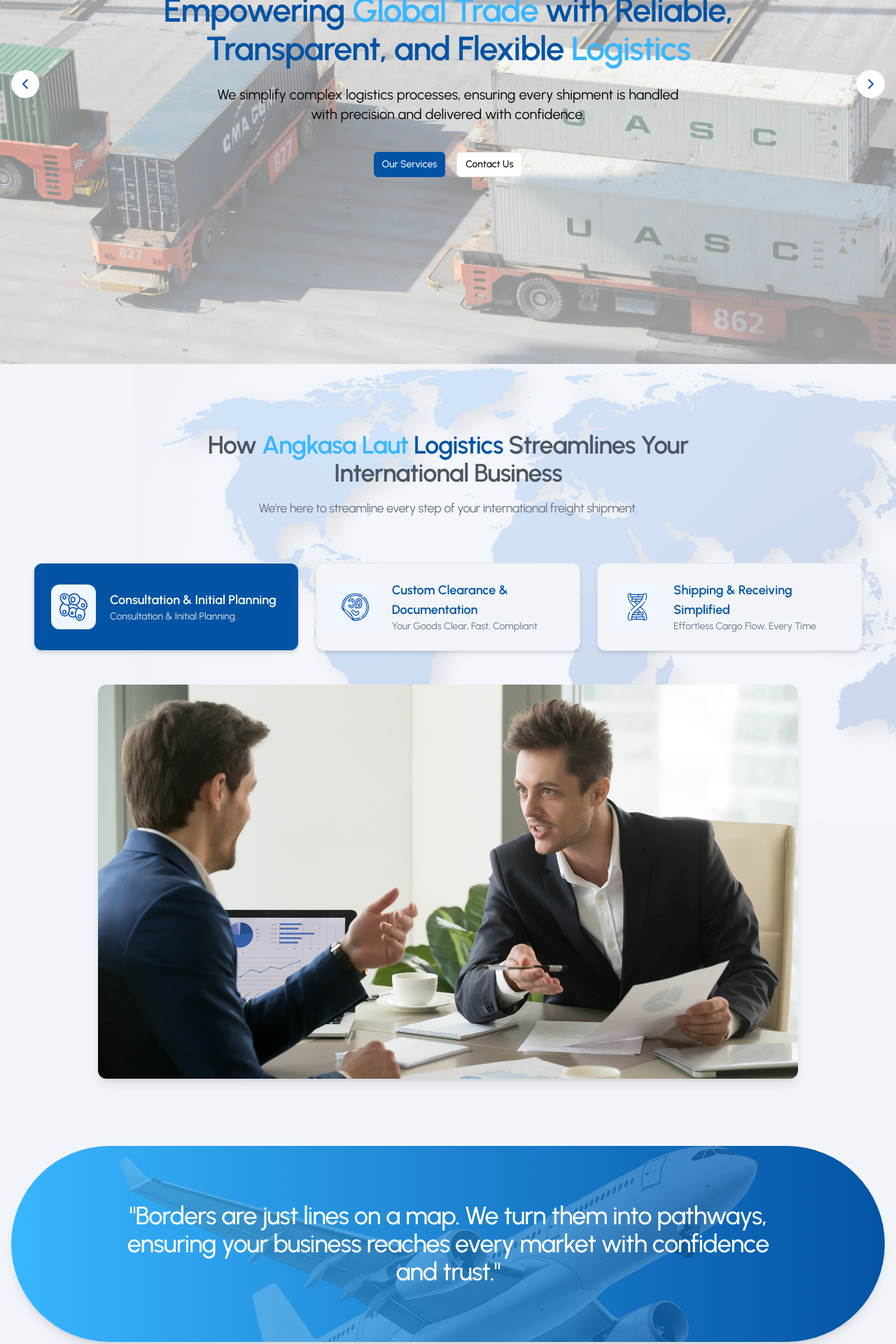
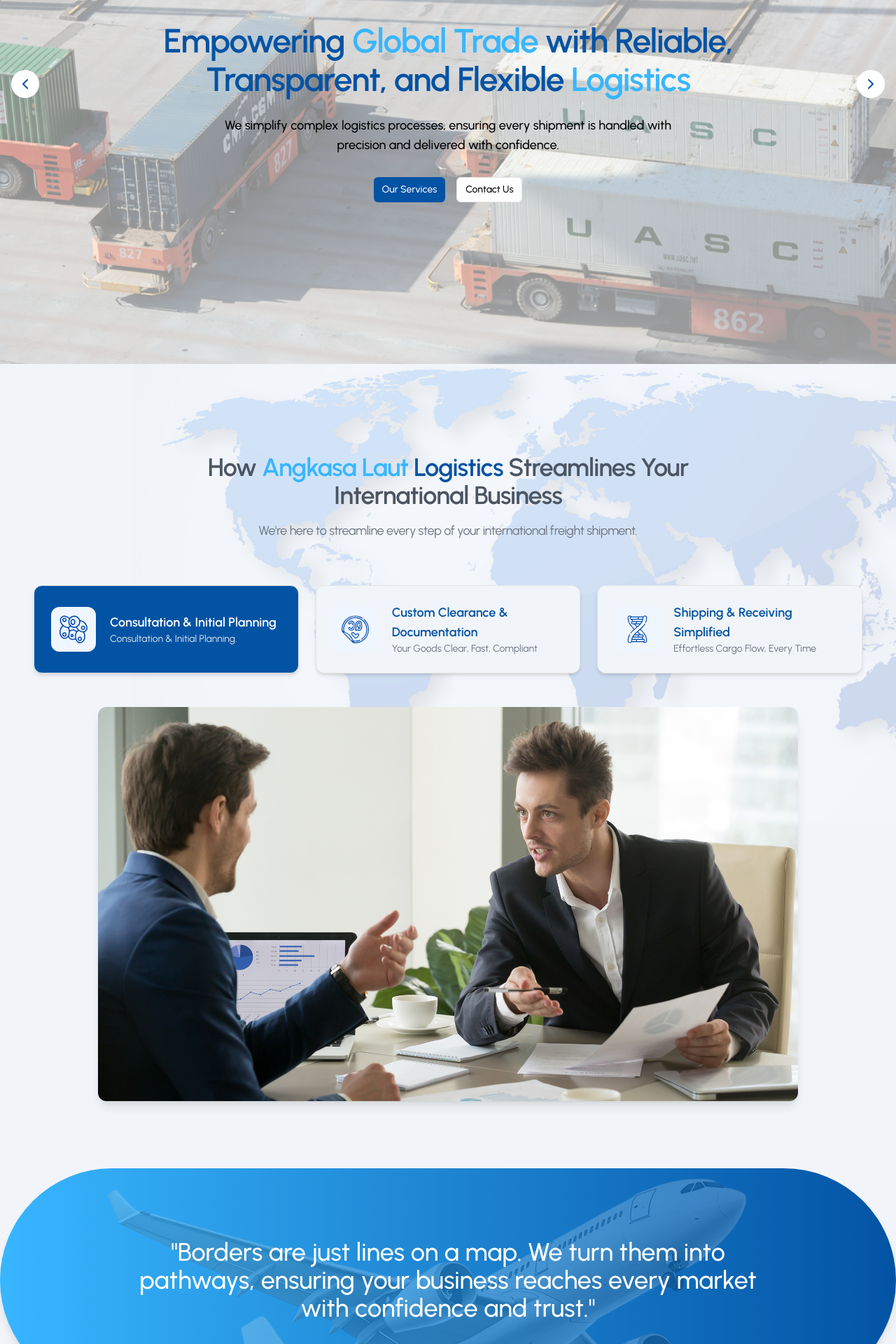
Before and after one commit to PT-Angkasa-Laut-Logistics/PT-Angkasa-Laut-Logistics, a Next.js app: page / in a window 1280 px wide. Shown: the part 280-2200 px from the top of the page at 70% size. Built offline with nearby package versions, Linux system fonts and the light colour scheme.

Commit message:
Memperbaiki tampilan pada Hero, Feature dan Quotes section

```diff
--- a/components/home/features-section.tsx
+++ b/components/home/features-section.tsx
@@ -96,7 +96,7 @@
           transition={{ duration: 0.5 }}
           className="mx-auto mb-16 max-w-3xl text-center"
         >
-          <h2 className="mb-4 text-xl font-semibold tracking-tight text-gray-600 sm:text-4xl">
+          <h2 className="mb-4 mt-8 text-xl font-semibold tracking-tight text-gray-600 sm:text-4xl">
             How <span className="text-aqua">Angkasa Laut</span>{" "}
             <span className="text-cobalt">Logistics</span> Streamlines Your
             International Business
--- a/components/home/hero-section.tsx
+++ b/components/home/hero-section.tsx
@@ -131,12 +131,12 @@
             transition={{ duration: 0.5 }}
             className="text-center"
           >
-            <h1 className="mb-6 text-4xl font-semibold tracking-tight text-cobalt sm:text-4xl md:text-5xl/[1.15]">
+            <h1 className="mb-6 mt-20 text-3xl font-semibold tracking-tight text-cobalt sm:text-4xl md:text-5xl/[1.15]">
               Empowering <span className="text-aqua">Global Trade</span> with
               Reliable, <br /> Transparent, and Flexible{" "}
               <span className="text-aqua">Logistics</span>
             </h1>
-            <p className="mx-auto mb-10 max-w-2xl text-sm text-black md:text-xl">
+            <p className="mx-auto mb-8 max-w-2xl text-sm font-medium text-black md:text-lg">
               We simplify complex logistics processes, ensuring every shipment
               is handled with precision and delivered with confidence.
             </p>
@@ -146,7 +146,7 @@
               transition={{ duration: 0.5, delay: 0.2 }}
               className="gap-2 space-x-4 max-md:flex max-md:flex-col"
             >
-              <Link href="/products">
+              <Link href="/services">
                 <Button
                   size="sm"
                   className="bg-cobalt font-medium hover:bg-cobalt/80 dark:text-white max-md:text-sm"
--- a/components/home/quotes-section.tsx
+++ b/components/home/quotes-section.tsx
@@ -5,8 +5,8 @@
 
 export default function QuotesSection() {
   return (
-    <section className="mb-10 dark:bg-slate-950">
-      <div className="container mx-auto px-4">
+    <section className="mb-14 dark:bg-slate-950">
+      <div className="container mx-auto">
         <motion.div
           initial={{ opacity: 0, y: 20 }}
           whileInView={{ opacity: 1, y: 0 }}
@@ -14,15 +14,15 @@
           transition={{ duration: 0.5 }}
           className="mx-auto max-w-7xl text-center"
         >
-          <div className="relative w-full overflow-y-hidden rounded-lg bg-gradient-to-r from-aqua to-cobalt py-10 shadow-lg sm:rounded-full sm:px-[150px] sm:py-20">
+          <div className="relative w-full overflow-y-hidden rounded-lg bg-gradient-to-r from-aqua to-cobalt shadow-lg sm:rounded-full sm:px-[150px] sm:py-20">
             <Image
               src="/images/plane-home.png"
               alt="Background image"
               width={100}
               height={100}
-              className="absolute top-0 mx-auto h-[450px] w-[960px] object-cover opacity-20"
+              className="absolute top-0 mx-auto h-[480px] w-[960px] object-cover opacity-20"
             />
-            <p className="relative text-lg font-medium tracking-tight text-white sm:text-4xl">
+            <p className="relative px-10 py-5 text-lg font-medium text-white sm:text-4xl">
               "Borders are just lines on a map. We turn them into pathways,
               ensuring your business reaches every market with confidence and
               trust."
```
